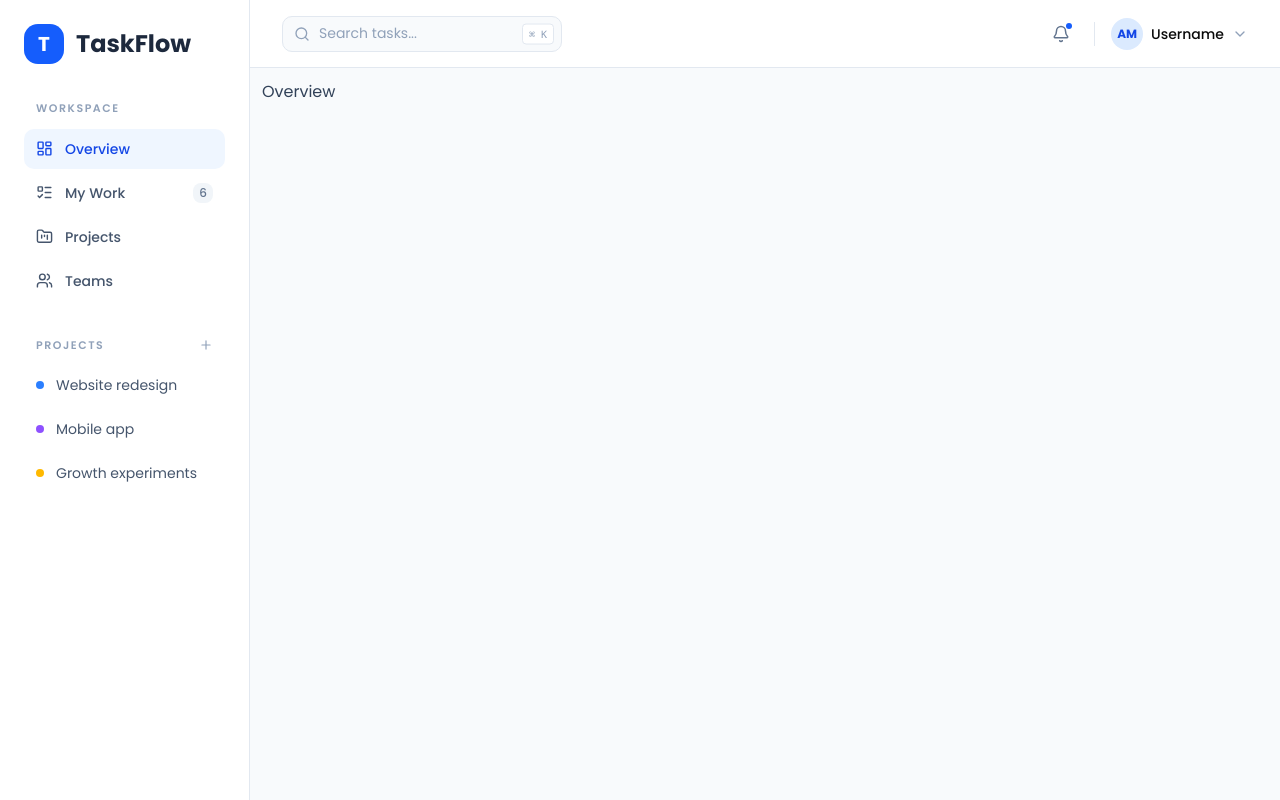
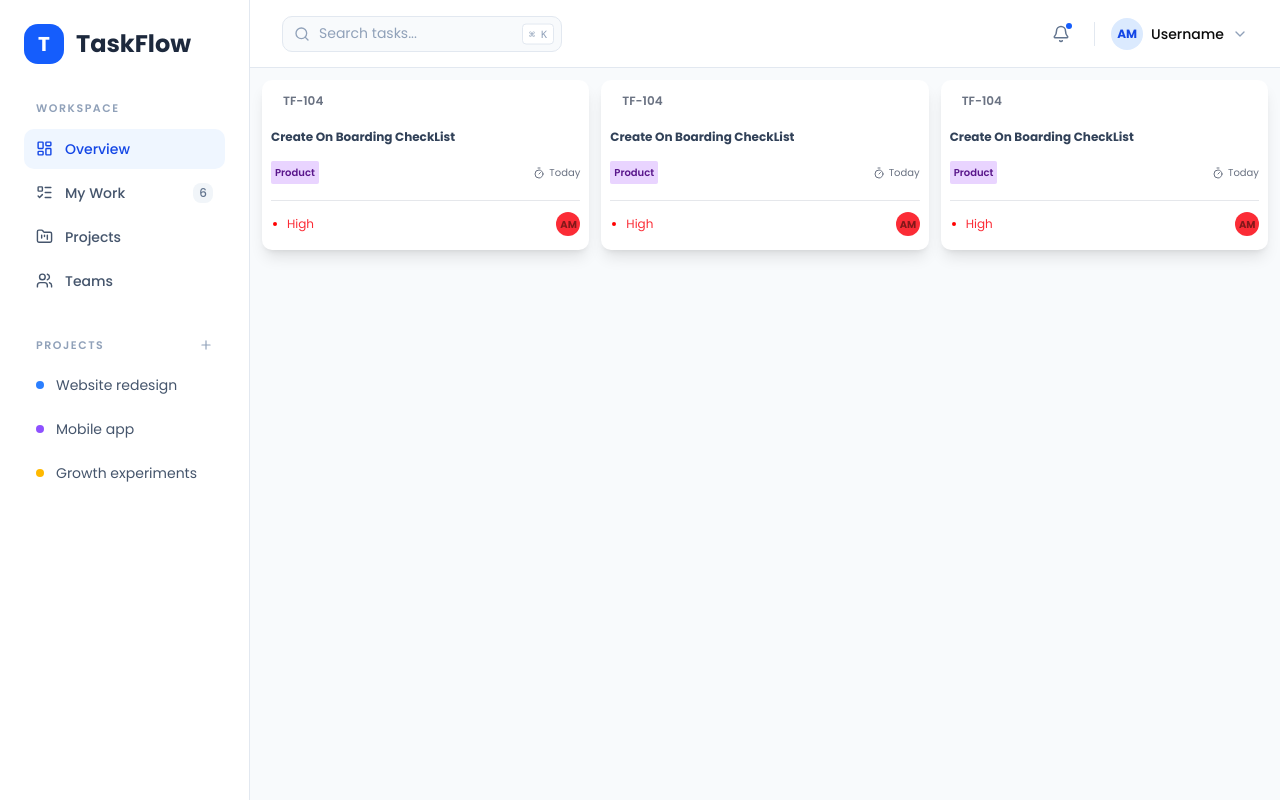
Before and after one commit to masab806/Task-Flow, a React (Vite) app in the folder frontend/: page /dashboard in a window 1280 px wide. Built offline with nearby package versions, Linux system fonts and the light colour scheme; no server answers.

Commit message:
feat: added-task-card

```diff
--- a/frontend/src/components/AuthPage.tsx
+++ b/frontend/src/components/AuthPage.tsx
@@ -109,7 +109,6 @@ export function AuthPage({
   }, [isFounder])
 
   const onValid = async (values: AuthFormValues) => {
-    // Only for the UI callback; the API receives the real values below
     const uiPayload: AuthFormValues =
       values.role === 'founder' ? values : { ...values, teamSize: '', jobRole: '' }
 
@@ -203,7 +202,6 @@ export function AuthPage({
             </div>
           </div>
 
-          <p className="text-xs text-blue-200">© 2026 TaskFlow, Inc. All rights reserved.</p>
         </section>
 
         {/* Form panel */}
--- a/frontend/src/components/Overview.tsx
+++ b/frontend/src/components/Overview.tsx
@@ -1,8 +1,14 @@
 import React from 'react'
+import TaskCard from './TaskCard'
 
 const Overview = () => {
   return (
-    <div>Overview</div>
+    <div className='grid grid-cols-3 gap-3'>
+      <TaskCard/>
+      <TaskCard/>
+      <TaskCard/>
+
+    </div>
   )
 }
 
--- a/frontend/src/components/Sidebar.tsx
+++ b/frontend/src/components/Sidebar.tsx
@@ -13,9 +13,6 @@ const navItems = [
     { label: 'Projects', icon: FolderKanban },
     { label: 'Teams', icon: Users },
 ]
-
-
-
 
 const Sidebar = ({ activeNav, setActiveNav }: SidebarProps) => {
     return (
--- /dev/null
+++ b/frontend/src/components/TaskCard.tsx
@@ -0,0 +1,30 @@
+import { Dot, Timer } from 'lucide-react'
+import React from 'react'
+
+const TaskCard = () => {
+    return (
+        <div className='min-w-[200px] min-h-[170px] bg-white rounded-lg shadow-lg border border-transparent transition-all duration-200 hover:-translate-y-1 hover:shadow-xl hover:border-blue-500'>
+            <div><p className='text-xs px-5 py-3 font-semibold text-gray-500'>TF-104</p></div>
+            <div><p className='text-xs p-2 font-bold'>Create On Boarding CheckList</p></div>
+            <div className='p-2 flex items-center justify-between'>
+                <p className='text-[10px] bg-purple-200 p-1 text-purple-900 font-semibold rounded-xs'>Product</p>
+                <p className='flex items-center text-[10px] gap-1 text-gray-500'><Timer size={12} /> Today</p>
+            </div>
+            <div className='p-2'>
+            <div className='h-[1px] bg-gray-200' />
+            </div>
+
+            <div className='flex items-center justify-between min-h-[30px]'>
+                <div className='flex items-center'>
+                    <Dot color='red' />
+                    <span className='text-[12px] text-red-500'>High</span>
+                </div>
+                <div className='mr-2 text-[10px] size-6 rounded-full items-center flex bg-red-500'>
+                    <span className='ml-1 font-bold text-red-900'>AM</span>
+                </div>
+            </div>
+        </div>
+    )
+}
+
+export default TaskCard
```
